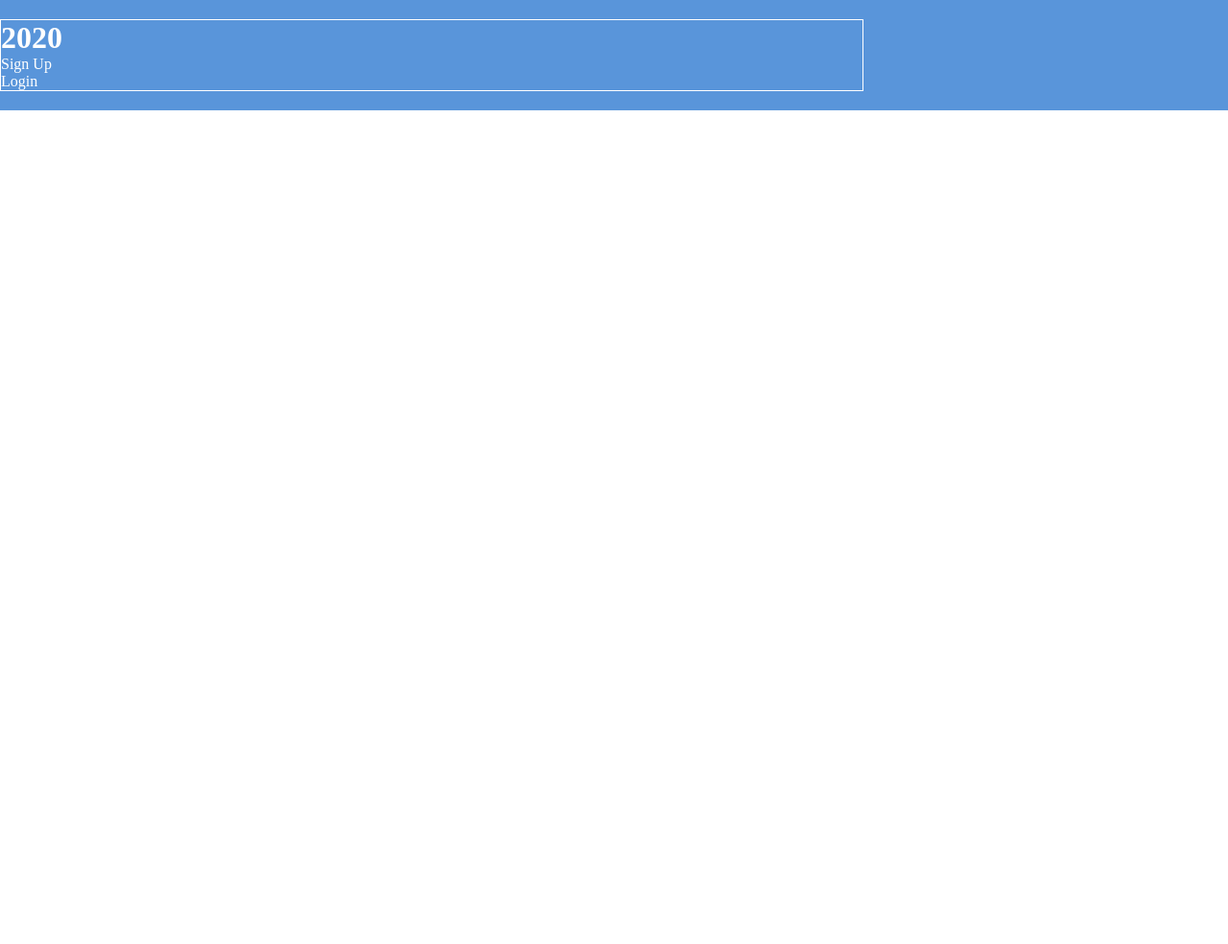
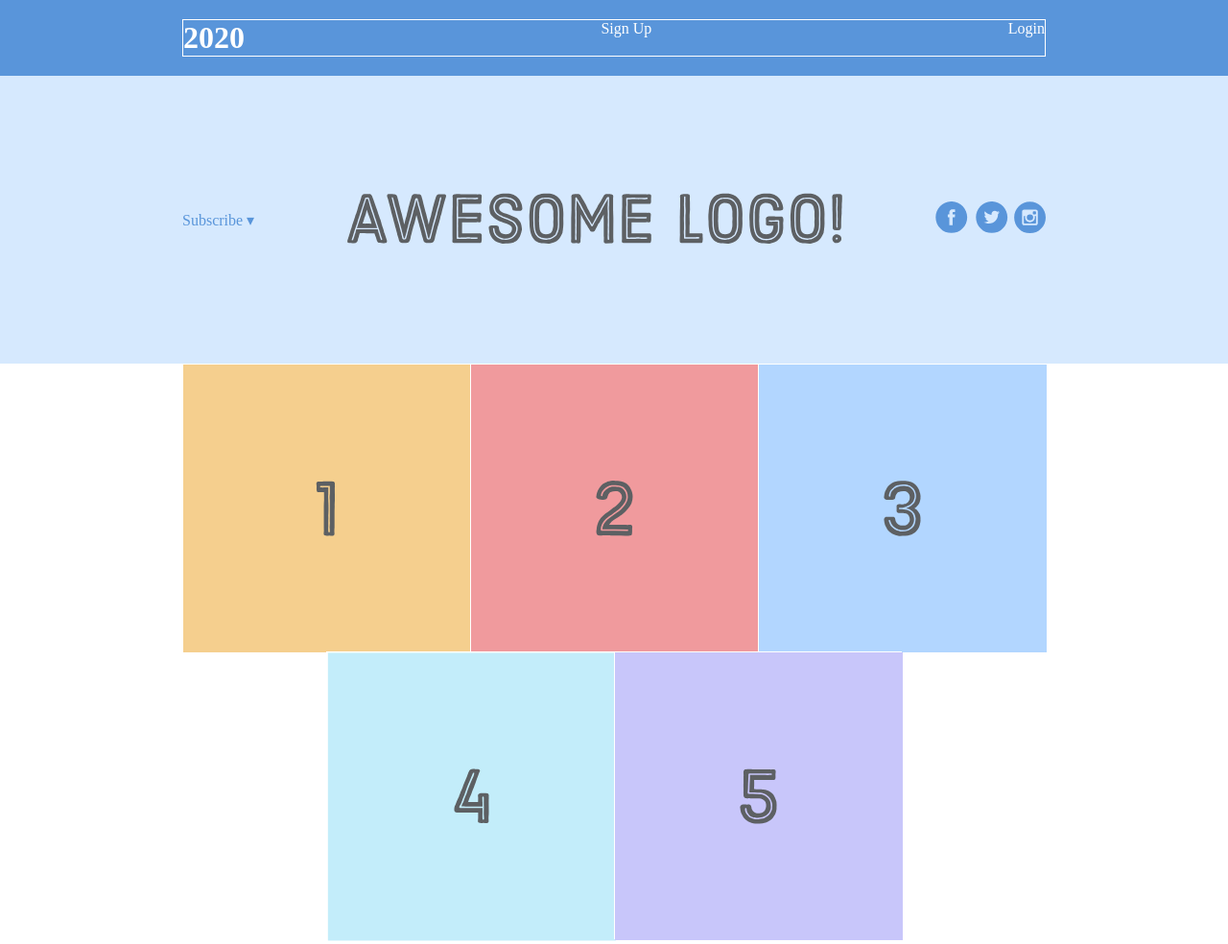
Before and after one commit to ifaidros/ifaidros.github.io, a plain HTML site: page index.html in a window 1280 px wide. Shown: the whole page at 96% size. Before the commit the page ends 800 px from the top, so only its background shows below. Drawn offline with Linux system fonts and the light colour scheme.

Commit message:
1st version

```diff
--- a/index.html
+++ b/index.html
@@ -3,7 +3,6 @@
     <head>
         <meta charset="UTF-8">
         <meta name="viewport" content="width=device-width, initial-scale=1.0">
-        <meta http-equiv="X-UA-Compatible" content="ie=edge">
         <link rel="stylesheet" href="styles.css">
         <title>Hello!!!</title>
     </head>
@@ -15,7 +14,35 @@
               <div class='signup'>Sign Up</div>
               <div class='login'>Login</div>
             </div>
-          </div>
+        </div>
+
+        <div class='header-container'>
+            <div class='header'>
+              <div class='subscribe'>Subscribe &#9662;</div>
+              <div class='logo'><img src='images/awesome-logo.svg'/></div>
+              <div class='social'><img src='images/social-icons.svg'/></div>
+            </div>
+        </div>
+
+        <div class='photo-grid-container'>
+            <div class='photo-grid'>
+              <div class='photo-grid-item first-item'>
+                <img src='images/one.svg'/>
+              </div>
+              <div class='photo-grid-item'>
+                <img src='images/two.svg'/>
+              </div>
+              <div class='photo-grid-item'>
+                <img src='images/three.svg'/>
+              </div>
+              <div class='photo-grid-item'>
+                <img src='images/four.svg'/>
+              </div>
+              <div class='photo-grid-item last-item'>
+                <img src='images/five.svg'/>
+              </div>
+            </div>
+        </div>
 
         <script src="script.js"></script>
     </body>
--- a/script.js
+++ b/script.js
@@ -1,18 +1,18 @@
-//console.log('script file loaded')
+console.log('script file loaded')
 
 const h1Title = document.querySelector('h1')
 h1Title.textContent = new Date().getFullYear()
 
-const btnOne = document.querySelector('#btnOne')
-const btnTwo = document.querySelector('#btnTwo')
+// const btnOne = document.querySelector('#btnOne')
+// const btnTwo = document.querySelector('#btnTwo')
 
 
-btnOne.addEventListener('click', (e) => {
-    e.preventDefault()
-    console.log('Button One clicked')
-})
+// btnOne.addEventListener('click', (e) => {
+//     e.preventDefault()
+//     console.log('Button One clicked')
+// })
 
-btnTwo.addEventListener('click', (e) => {
-    e.preventDefault()
-    console.log('Button Two clicked')
-})
+// btnTwo.addEventListener('click', (e) => {
+//     e.preventDefault()
+//     console.log('Button Two clicked')
+// })
--- a/styles.css
+++ b/styles.css
@@ -6,11 +6,48 @@
 
   .menu-container {
     color: #fff;
-    background-color: #5995DA;  /* Blue */
+    background-color: #5995DA;
     padding: 20px 0;
+    display: flex;
+    justify-content: center;
   }
 
   .menu {
-    border: 1px solid #fff;  /* For debugging */
+    border: 1px solid #fff;
     width: 900px;
+    display: flex;
+    justify-content: space-between;
   }
+
+  .header-container {
+    color: #5995DA;
+    background-color: #D6E9FE;
+    display: flex;
+    justify-content: center;
+  }
+
+  .header {
+    width: 900px;
+    height: 300px;
+    display: flex;
+    justify-content: space-between;
+    align-items: center;
+  }
+
+  .photo-grid-container {
+    display: flex;
+    justify-content: center;
+  }
+
+  .photo-grid {
+    width: 900px;
+    display: flex;
+    justify-content: center;
+    flex-wrap: wrap;
+  }
+
+  .photo-grid-item {
+    border: 1px solid #fff;
+    width: 300px;
+    height: 300px;
+  }
```
Also changed, not shown: images/awesome-logo.svg (added), images/five.svg (added), images/four.svg (added), images/one.svg (added), images/social-icons.svg (added), images/three.svg (added), images/two.svg (added).
